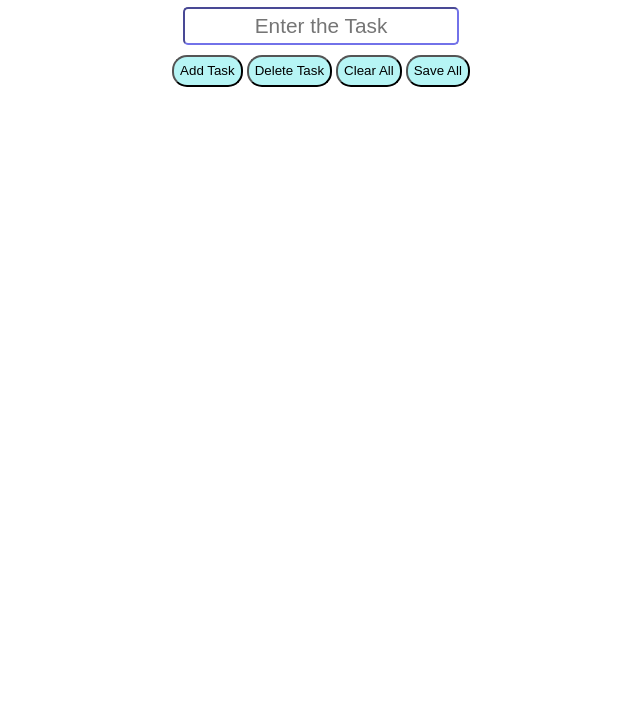
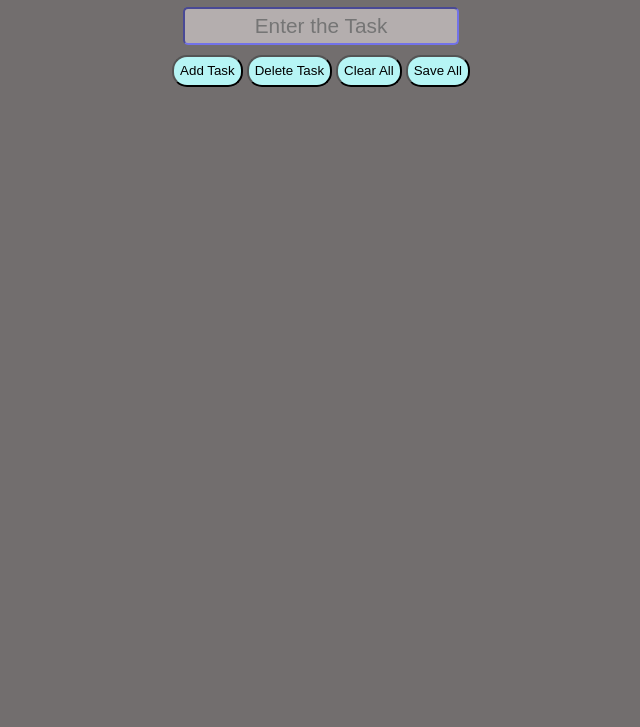
Before and after one commit to SGangrade12/To-Do_List, a plain HTML site: page index.html in a window 1280 px wide. Shown: the part 73-800 px from the top of the page, without its empty margins (319-959 px from the left). Drawn offline with Linux system fonts and the light colour scheme.

Commit message:
Minor Stylling Tweaks

```diff
--- a/css/style.css
+++ b/css/style.css
@@ -1,3 +1,7 @@
+body{
+    background-color: rgb(114, 110, 110);
+}
+
 .inbox{
     text-align: center;
 }
@@ -8,6 +12,7 @@ input{
     height: 2rem;
     font-size: 1.3rem;
     text-align: center;
+    background-color: rgb(180, 174, 174);
 }
 
 .b{
```
